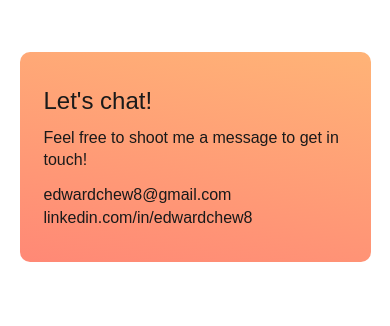
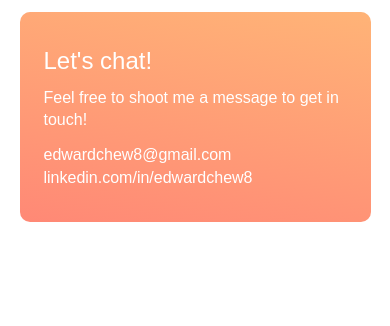
Before and after one commit to edward-chew/edward-chew.github.io, a plain HTML site: page japa.html in a window 390 px wide. Shown: the part 1258-1584 px from the top of the page. After the commit the page ends 1504 px from the top, so only its background shows below. Drawn offline with Linux system fonts and the light colour scheme.

Commit message:
Mobile view padding

```diff
--- a/css/main.css
+++ b/css/main.css
@@ -181,7 +181,7 @@ nav a:hover {
 #mobile {
   width: 90%;
   max-width: 500px;
-  margin: 4rem auto;
+  margin: 1.5rem auto;
 }
 #mobile h1, #mobile h2, #mobile h3, #mobile p {
   margin-bottom: 0;
@@ -255,6 +255,10 @@ nav a:hover {
 }
 #mobile .m-footer h2 {
   margin-bottom: 0.5rem;
+  color: var(--white);
+}
+#mobile .m-footer p {
+  color: var(--white);
 }
 #mobile .m-footer .in-touch {
   margin-bottom: 0.75rem;
```
